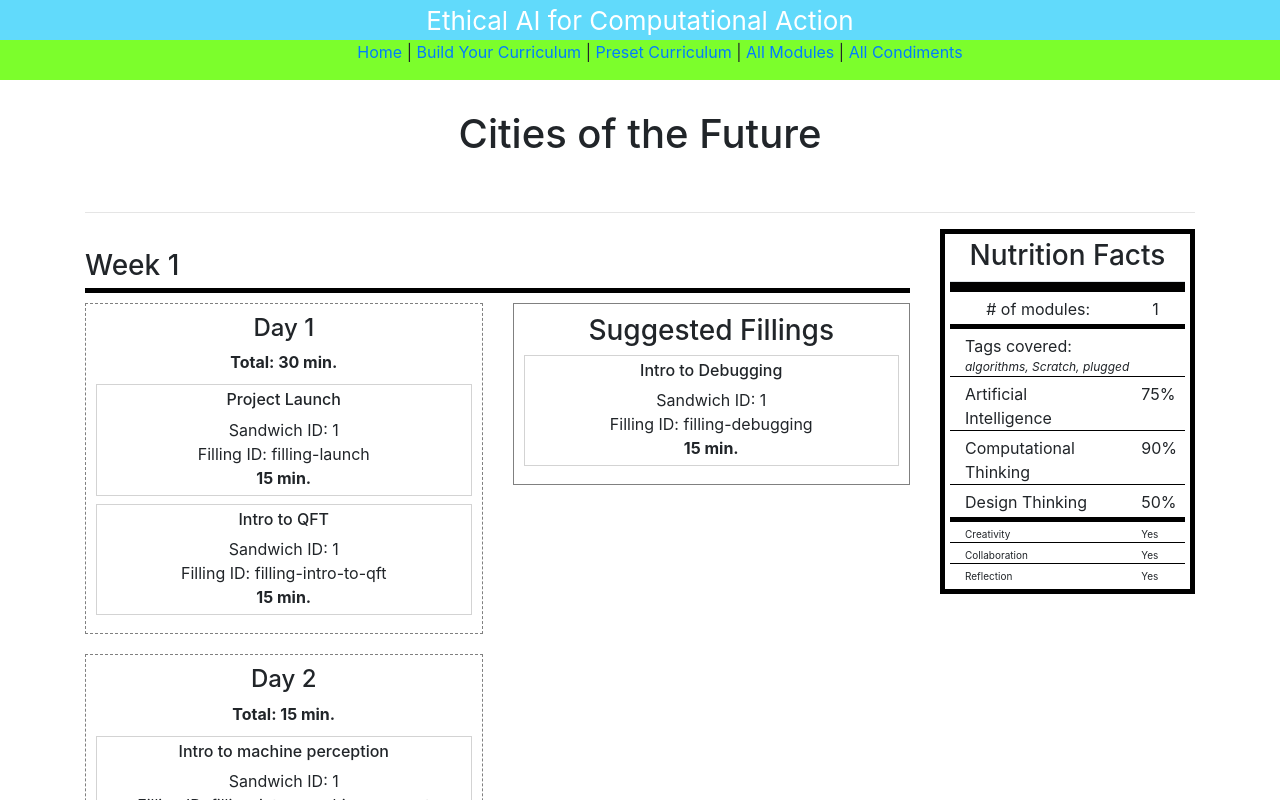
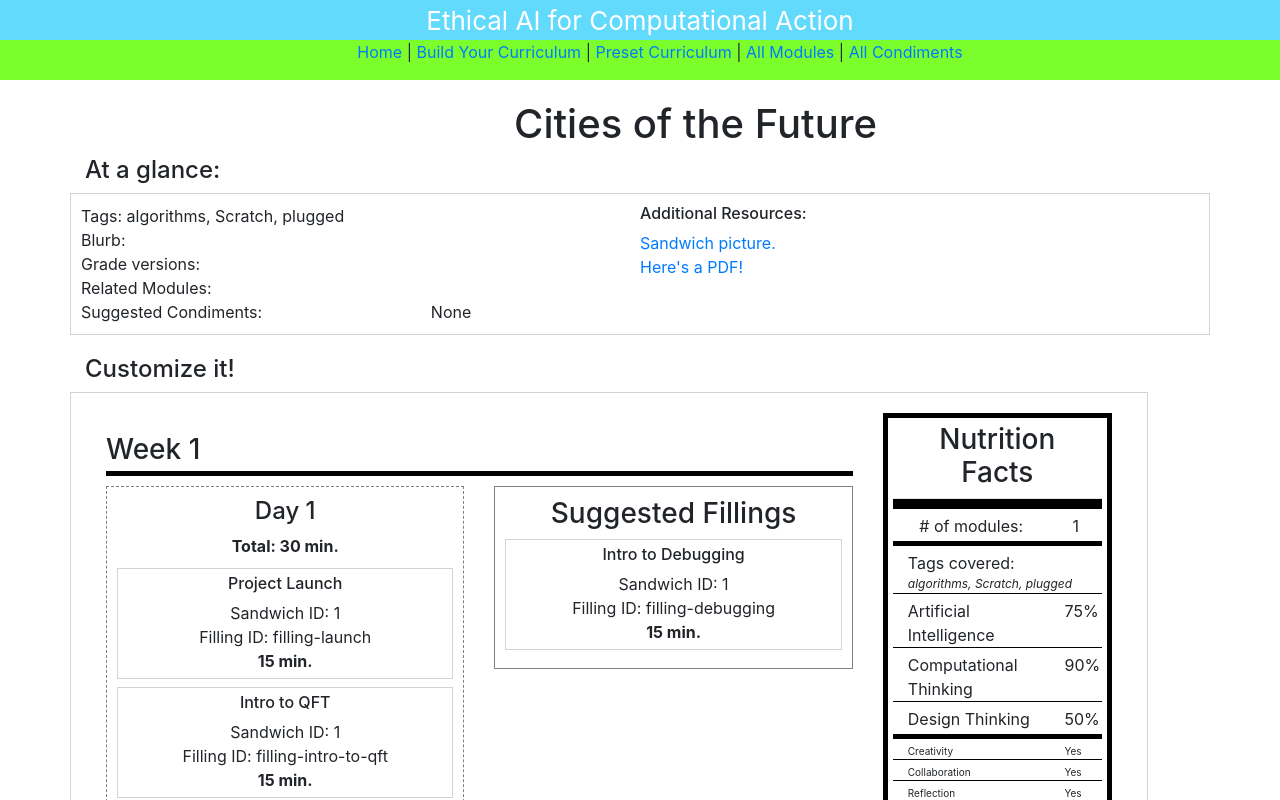
Before and after one commit to brandonwang15/meng-sandwich-app, a React (Create React App) app: page /sandwich/1 in a window 1280 px wide. Shown: the top 800 px of the page. Built offline with nearby package versions, Linux system fonts and the light colour scheme.

Commit message:
Improve the sandwich builder page UI.

```diff
--- a/src/components/pages/SandwichPage.js
+++ b/src/components/pages/SandwichPage.js
@@ -14,6 +14,30 @@ import FillingsBank from "../modules/sandwich/FillingsBank";
 import PropTypes from 'prop-types';
 import SandwichBuilderWeekly from "../modules/sandwich-builder-v2/SandwichBuilderWeekly";
 
+import styled from "styled-components";
+
+const InfoBox = styled.div`
+    border: 1px solid lightgray;
+    padding: 10px;
+    margin-bottom: 20px;
+`;
+
+const MainHeading = styled.h1`
+    margin-top: 20px;
+    margin-left: 10%;
+    margin-left: 10%;
+`;
+
+const Subheading = styled.h4`
+    text-align: left;
+`;
+
+const BuilderContainer = styled.div`
+    border: 1px solid lightgray;
+    margin: 0px;
+    padding: 20px;
+`;
+
 class SandwichPage extends React.Component {
     render() {
 
@@ -21,16 +45,10 @@ class SandwichPage extends React.Component {
             <DndProvider backend={HTML5Backend}>
                 <>
                     <div className="container">
-                        <div className="row Page-title">
-                            <div className="col-sm">
-                                <h1>{this.props.sandwich.title}</h1>
-                            </div>
-                        </div>
-                        <hr />
-                        <div className="row">
-                            <SandwichBuilderWeekly sandwich={this.props.sandwich} />
-                        </div>
-
+                        <MainHeading>{this.props.sandwich.title}</MainHeading>
+                        <Subheading>At a glance:</Subheading>
+                        <InfoBox className="row">
+                            <div className="col">
                                 <div className="row">
                                     Tags: {this.props.sandwich.tags.join(", ")}
                                 </div>
@@ -51,18 +69,33 @@ class SandwichPage extends React.Component {
                                 </div>) :
                                         <div className="col">None</div>}
                                 </div>
+                            </div>
 
-                                <div className="row text-center">
                             <div className="col">
-                                        <h4> Resources:</h4>
-                                        {this.props.sandwich.resources.map((resource, index) => <div className="container" key={index}>
+
+                                <div className="row">
+                                    <h6>Additional Resources:</h6>
+                                </div>
+                                {this.props.sandwich.resources.map((resource, index) =>
+                                    <div className="row">
                                         <a key={index} href={process.env.PUBLIC_URL + resource.url}>{resource.text}</a>
-                                        </div>)}
-                                        <div className="container">
+                                    </div>
+                                )}
+                                {/* <div className="row">
                                         <a href={process.env.PUBLIC_URL + "/sandwich/" + this.props.sandwich.uid + "/sandwich-" + this.props.sandwich.uid + ".zip"} className="btn btn-info" role="button">.ZIP File</a>
+                                    </div> */}
                             </div>
+
+                        </InfoBox>
+
+                        <Subheading>Customize it!</Subheading>
+                        <div className="row">
+                            <BuilderContainer>
+                                <SandwichBuilderWeekly sandwich={this.props.sandwich} />
+                            </BuilderContainer>
                         </div>
-                                </div>
+
+
 
                     </div>
                 </>
```
Lines whose indentation alone changed are shown as unchanged.
